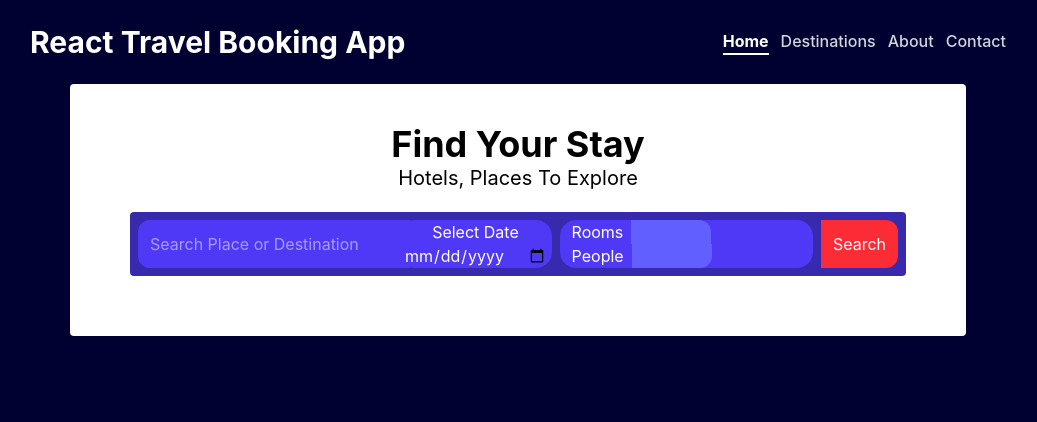
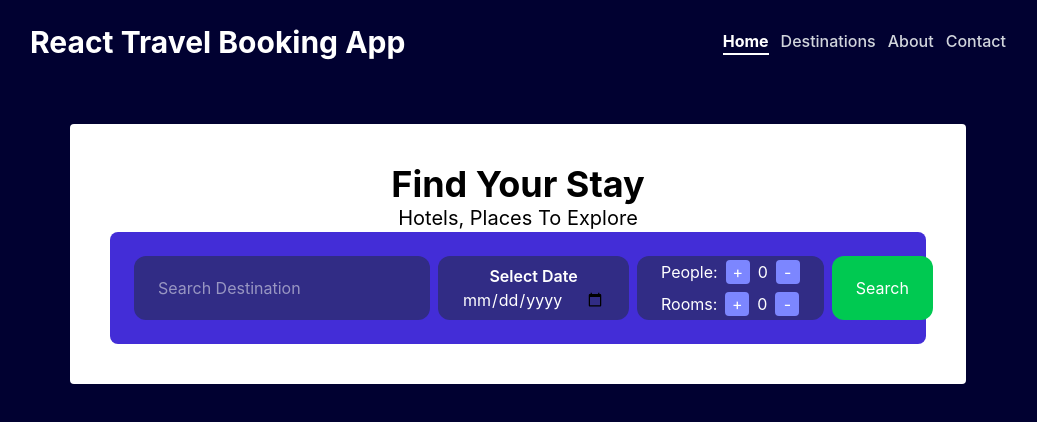
Before and after one commit to rohitshah316/React-Travel-Booking-App, a React (Vite) app: page / in a window 1280 px wide. Shown: the top 422 px of the page, without its empty margins (122-1159 px from the left). Built offline with nearby package versions, Linux system fonts and the light colour scheme.

Commit message:
Added Results and HotelCard Components

```diff
--- /dev/null
+++ b/src/components/common/HotelCard.jsx
@@ -0,0 +1,24 @@
+import React from 'react'
+
+const HotelCard = ({hotel}) => {
+
+
+  return (
+    <div className='flex h-64'>
+        <img src={hotel.image} alt={hotel.title} />
+        <div>
+            <h2>{hotel.title}</h2>
+        <p>{hotel.description}</p>
+        </div>
+
+        <div>
+            <p>${hotel.price}</p>
+            <p>{hotel.rating}</p>
+            <p>{hotel.availability===true?'Available':'Not Available'}</p>
+        </div>
+
+    </div>
+  )
+}
+
+export default HotelCard
--- /dev/null
+++ b/src/components/common/Results.jsx
@@ -0,0 +1,33 @@
+import React, { useState } from 'react'
+import HotelCard from './HotelCard';
+
+const Results = ({data}) => {
+
+
+    const [activeTab,setActiveTab]=useState("hotels");
+
+  return (
+    <div>
+
+        <button onClick={()=>setActiveTab('hotels')} className='cursor-pointer px-2 py-2 bg-indigo-200 ml-1'>Hotels</button>
+        <button onClick={()=>setActiveTab('places')} className='cursor-pointer px-2 py-2 bg-indigo-200 ml-1'>Places To Explore</button>
+
+
+
+        <div>
+            {activeTab==='hotels' && (
+                data.hotels.map((hotel)=>(
+                <HotelCard hotel={hotel} key={hotel.id}/>
+                ))
+            )}
+            {activeTab==='places' && (
+                data.places.map((places)=>(
+                <div>{places.title}</div>
+                ))
+            )}
+        </div>
+    </div>
+  )
+}
+
+export default Results
--- a/src/components/common/SearchBox.jsx
+++ b/src/components/common/SearchBox.jsx
@@ -1,29 +1,47 @@
 import React from 'react'
 
-const SearchBox = () => {
+const SearchBox = ({destination,setDestination,date,setDate,people,setPeople,rooms,setRooms,onSearch}) => {
+
+
   return (
-    <div className=' rounded p-2 flex flex-col md:flex-row  md:justify-center bg-indigo-800 text-white gap-2 m-5'>
-            <div className='flex w-1/3'>
-                <input type="text" placeholder='Search Place or Destination' className='bg-indigo-600 rounded-l-xl p-3 outline-none flex-1'/>
+    <div className='bg-indigo-700 text-white p-6 rounded-lg flex flex-col md:flex-row gap-2'>
+        <input type="text"
+        list='destinations'
+        placeholder='Search Destination'
+        className='flex-1 bg-indigo-900 px-6 py-2 rounded-xl outline-none'
+        value={destination}
+        onChange={(e)=>setDestination(e.target.value)}
+        />
+        <datalist id='destinations' className='w-full'>
+            <option value="Kathmandu"></option>
+            <option value="Pokhara"></option>
+        </datalist>
+        <div className='flex flex-col items-center flex-1 bg-indigo-900 px-6 py-2 justify-center rounded-xl'>
+            <h3 className='font-semibold'>Select Date</h3>
+            <input type="date" className='outline-none cursor-pointer'
+            value={date}
+            onChange={(e)=>setDate(e.target.value)}
+            />
+        </div>
 
-            </div>
-            <div className='w-1/3 flex-1 flex flex-col justify-center items-center bg-indigo-600 rounded-2xl'>
-                <h3>Select Date</h3>
-                <input type="date"  />
-            </div>
-            <div className='bg-indigo-600 pl-3 rounded-2xl w-1/3'>
-                <div className='flex gap-2'>
-                    <h3>Rooms</h3>
-                <input type="number" className='bg-indigo-500 w-20 outline-none rounded-tr-xl'/>
-                </div>
-                <div className='flex gap-2'>
-                    <h3>People</h3>
-                <input type="number" className='bg-indigo-500 w-20 outline-none rounded-br-xl' />
-                </div>
+        <div className='flex flex-col gap-2 flex-1 bg-indigo-900 px-6 rounded-xl py-1'>
+            <div className='flex items-center gap-2'>
+            <p>People:</p>
+            <button onClick={(e)=>setPeople(c=>c+1)} className='bg-indigo-400 px-2 rounded w-6 flex items-center justify-center hover:bg-indigo-500 cursor-pointer'>+</button>
+            <span>{people}</span>
+            <button onClick={(e)=>setPeople(c=>c>0?c-1:0)} className='bg-indigo-400 px-2 rounded w-6 flex items-center justify-center hover:bg-indigo-500 cursor-pointer'>-</button>
+        </div>
+        <div className='flex items-center gap-2'>
+            <p>Rooms:</p>
+            <button onClick={(e)=>setRooms(c=>c+1)} className='bg-indigo-400 px-2 rounded w-6 flex items-center justify-center hover:bg-indigo-500 cursor-pointer'>+</button>
+            <span>{rooms}</span>
+            <button onClick={(e)=>setRooms(c=>c>0?c-1:0)} className='bg-indigo-400 px-2 rounded w-6 flex items-center justify-center hover:bg-indigo-500 cursor-pointer'>-</button>
+        </div>
+        </div>
 
-            </div>
-            <button className='bg-red-500 p-3 rounded-r-xl'>Search</button>
-        </div>
+        <button className='bg-green-500 px-6 rounded-xl cursor-pointer' onClick={onSearch}>Search</button>
+
+    </div>
   )
 }
 
--- a/src/pages/DestinationDetail.jsx
+++ b/src/pages/DestinationDetail.jsx
@@ -2,6 +2,7 @@ import React from 'react'
 import { useParams } from 'react-router-dom'
 import { destinationsData } from '../data/data';
 import { FaMapMarkedAlt } from 'react-icons/fa';
+import { FaMapMarkerAlt } from 'react-icons/fa';
 
 const DestinationDetail = () => {
 
@@ -20,15 +21,20 @@ const DestinationDetail = () => {
 
 
         </div>
-        <h2 className='mt-10 text-2xl font-bold'>Places To Explore</h2>
-            <div>
+        <h2 className='my-10 text-2xl font-bold'>Places To Explore</h2>
+            <div className='grid grid-cols-1 md:grid-cols-3 gap-6 justify-items-center'>
+
                 {dest.places.map(place=>(
-                    <div key={place.id} >
-                        <h3>{place.title}</h3>
-                        <img src={place.image} alt={place.title} />
-                        <p>{place.description}</p>
+                    <div key={place.id} className='aspect-4/5 overflow-hidden w-full rounded-lg group relative'>
+                        <img src={place.image} alt={place.title} className='w-full h-full object-cover group-hover:scale-110'/>
+                        <div className='absolute inset-0 group-hover:bg-black/60'>
+                            <h3 className='absolute left-4 bottom-4 z-10 flex items-center'><FaMapMarkerAlt/>{place.title}</h3>
+
+                        <p className='absolute inset-0 flex items-center p-6 opacity-0 group-hover:opacity-100'>{place.description}</p>
+                        </div>
                     </div>
                 ))}
+
             </div>
     </section>
   )
--- a/src/pages/Home.jsx
+++ b/src/pages/Home.jsx
@@ -1,13 +1,61 @@
-import React from 'react'
+import React, { useState } from 'react'
 import SearchBox from '../components/common/SearchBox'
+import { destinationsData } from '../data/data';
+import Results from '../components/common/Results';
 
 const Home = () => {
+
+  const [destination,setDestination]=useState("");
+  const [date,setDate]=useState("");
+  const [people,setPeople]=useState(0);
+  const [rooms,setRooms]=useState(0);
+
+  const [results,setResults]=useState(null)
+
+
+  const handleSearch=()=>{
+      const found=destinationsData.find((item)=>(
+        item.name.toLowerCase()===destination.toLowerCase()
+      ))
+
+
+      if(found && (found.name==="Kathmandu" || found.name==="Pokhara")){
+        setResults(found);
+      }else{
+        setResults("not-found")
+      }
+  }
+
   return (
-    <section className='max-w-4xl mx-auto bg-white text-black p-10 md:rounded flex flex-col'>
+    <section className='max-w-4xl mt-10 mx-auto bg-white text-black p-10 md:rounded flex flex-col'>
         <h2 className='text-4xl font-bold mx-auto'>Find Your Stay</h2>
         <p className='text-xl mx-auto'>Hotels, Places To Explore</p>
 
-        <SearchBox/>
+        <SearchBox
+        destination={destination}
+        setDestination={setDestination}
+        date={date}
+        setDate={setDate}
+        people={people}
+        setPeople={setPeople}
+        rooms={rooms}
+        setRooms={setRooms}
+        onSearch={handleSearch}
+        />
+
+
+        <div>
+          {results==="not-found" && (
+            <p>No result found. Try Searching "Kathmandu" or "Pokhara"</p>
+          )}
+        </div>
+
+
+        <div>
+          {results && results!=='not-found' && (
+            <Results data={results}/>
+          )}
+        </div>
     </section>
   )
 }
```
Also changed, not shown: src/data/data.jsx (+10 -10 lines).
